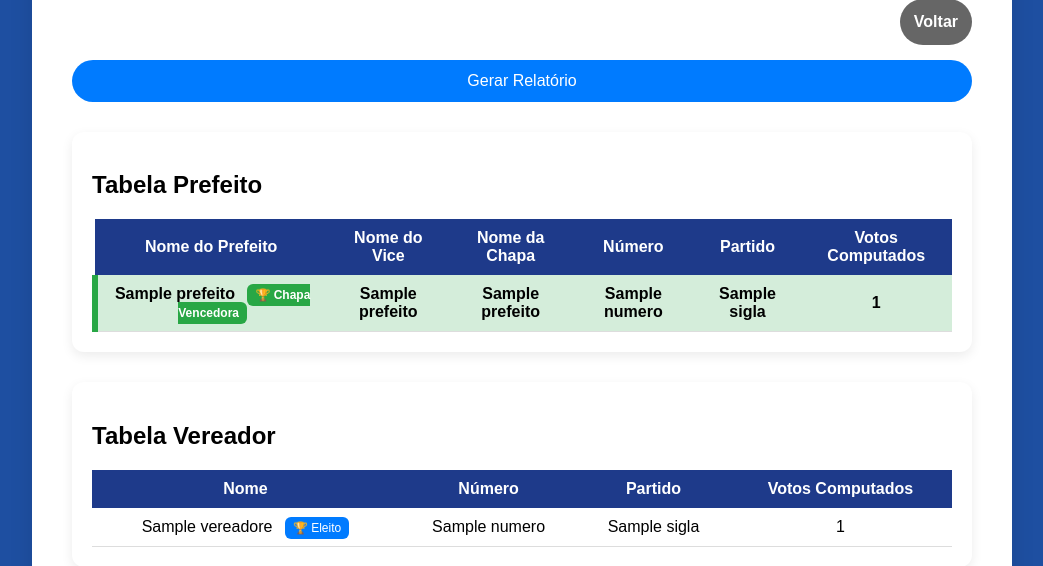
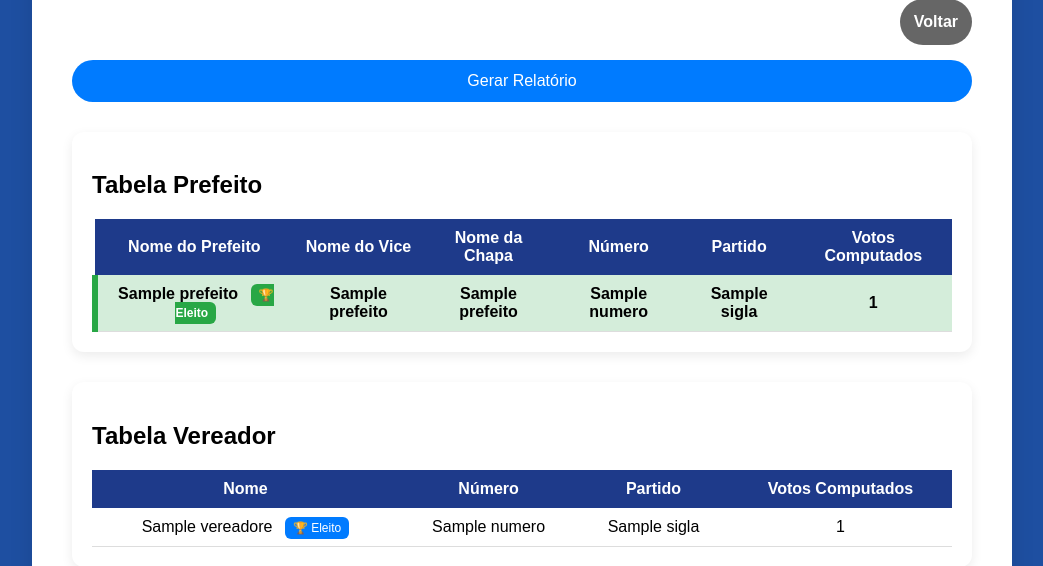
Before and after one commit to mayaraduartez/Sistema-Eleitoral-Web, a Node server app: template views/resultadoEleicao.ejs in a window 1280 px wide. Shown: the part 197-763 px from the top of the page, without its empty margins (118-1161 px from the left). Run offline with Node 20, Linux system fonts and the light colour scheme; the template is opened without the code that fills it: most values are stand-ins (such as "Sample title", 1, 10 or a date in 2020); some libraries are stand-ins or nearby versions.

Commit message:
Refinando tela de resultado

```diff
--- a/views/resultadoEleicao.ejs
+++ b/views/resultadoEleicao.ejs
@@ -114,7 +114,7 @@
 
                     <% if(index === 0 && prefeito.total_votos > 0) { %>
                       <span class="badge-vencedor">
-                        🏆 Chapa Vencedora
+                        🏆 Eleito
                       </span>
                       <% } %>
 
```
